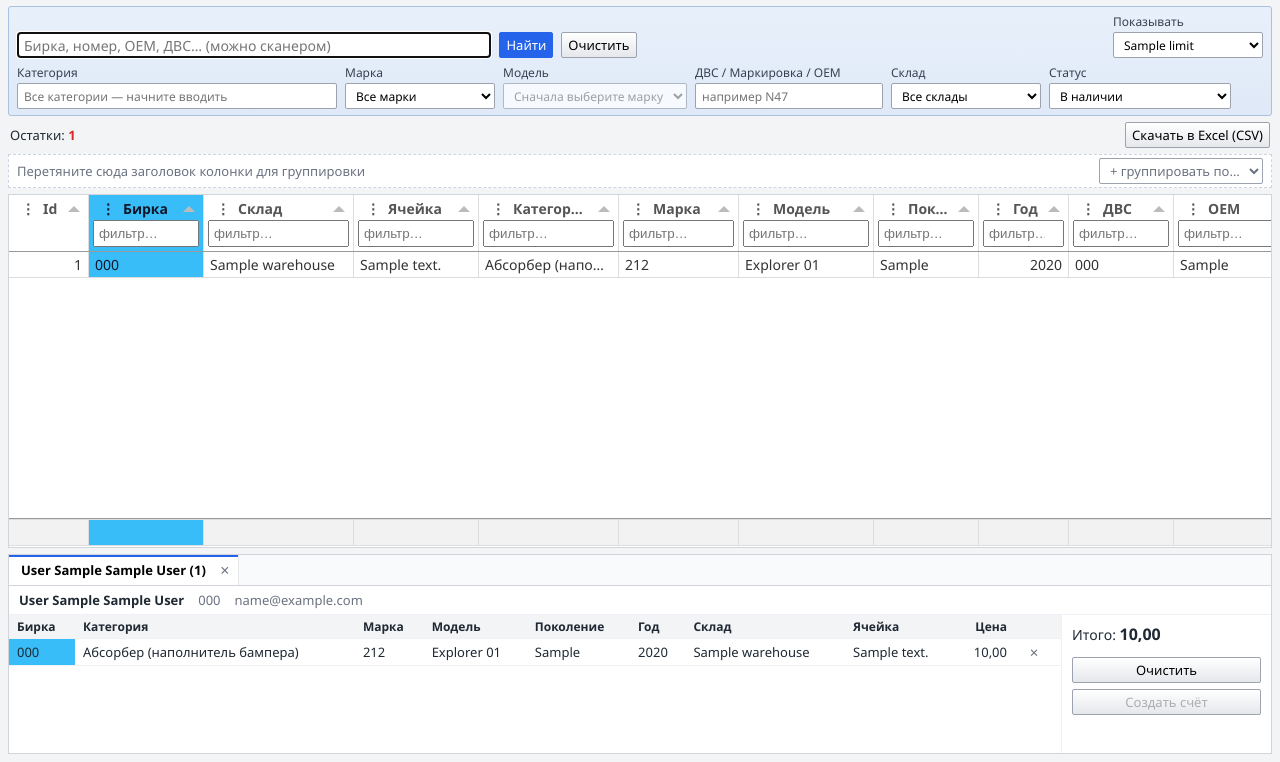
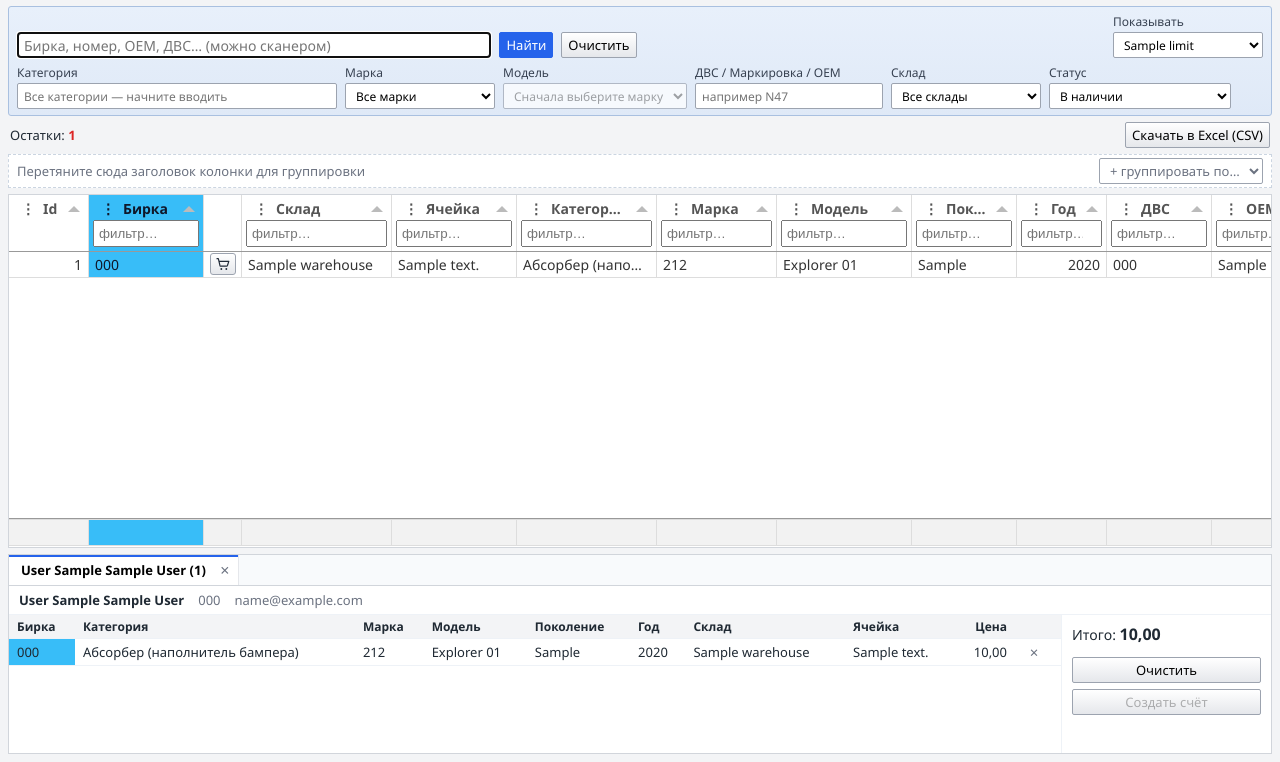
Before and after one commit to SeminZz/sklad-sc, a Django app: template templates/parts/stock.html in a window 1280 px wide. Shown: the part 38-800 px from the top of the page. Run offline with Django 5.2, Linux system fonts and the light colour scheme; a user stored in the database is signed in; data comes from the database, SQL or seed files in the repository; tables that the repository leaves empty hold one stand-in row (values such as "Sample post"); the template is opened without the code that fills it: values that come from a table or form of the project are taken from there, most other values are stand-ins (such as "Sample title", 1, 10 or a date in 2020); some libraries are stand-ins or nearby versions.

Commit message:
Черновик: кнопка «В корзину» справа от бирки на странице «Склад»
Квадратная кнопка с тележкой в каждой строке открывает окно «Поиск покупателя».
Двойной клик по строке тоже работает. Ждёт утверждения, pull request не создан.

Co-Authored-By: Claude Opus 5.5 <noreply@anthropic.com>
Claude-Session: https://claude.ai/code/session_0121rYBFc3SF3yDVv6fxmutz

```diff
--- a/static/css/app.css
+++ b/static/css/app.css
@@ -154,3 +154,10 @@ button.primary { background: var(--accent); color: #fff; border-color: var(--acc
   padding: 10px 14px; border-radius: 4px; box-shadow: 0 8px 24px rgba(0, 0, 0, .25); z-index: 1000; }
 .toast.warn { background: #92400e; }
 .toast.error { background: #b91c1c; }
+
+/* Кнопка «В корзину» в таблице остатков */
+#grid .tabulator-cell.col-cart { padding: 1px 0; }
+.cart-btn { width: 26px; height: 22px; padding: 0; display: inline-flex; align-items: center; justify-content: center;
+  border: 1px solid #9ca3af; border-radius: 3px; background: linear-gradient(#fff, #e5e7eb); color: #1f2937; cursor: pointer; }
+.cart-btn:hover { border-color: var(--accent); background: var(--accent); color: #fff; }
+.cart-btn:focus-visible { outline: 2px solid var(--accent); outline-offset: 1px; }
--- a/static/js/stock.js
+++ b/static/js/stock.js
@@ -17,9 +17,20 @@
   // ---------- Таблица ----------
   const money = {thousand: ' ', decimal: ',', symbol: '', precision: 2};
 
+  const CART_ICON = '<button type="button" class="cart-btn" title="Добавить в корзину" aria-label="Добавить в корзину">' +
+    '<svg viewBox="0 0 24 24" width="16" height="16" aria-hidden="true"><path d="M3 4h2l2.4 10.2a1.5 1.5 0 0 0 1.5 1.1h8.4' +
+    'a1.5 1.5 0 0 0 1.4-1l2-6.3H6.2" fill="none" stroke="currentColor" stroke-width="1.8" stroke-linecap="round" ' +
+    'stroke-linejoin="round"/><circle cx="9.5" cy="19.5" r="1.4" fill="currentColor"/><circle cx="17" cy="19.5" r="1.4" ' +
+    'fill="currentColor"/></svg></button>';
+
   const columns = [
     {title: 'Id', field: 'id', width: 80, hozAlign: 'right', sorter: 'number'},
     {title: 'Бирка', field: 'barcode', width: 115, cssClass: 'col-barcode', headerFilter: 'input'},
+    // Кнопка «В корзину»: открывает окно «Поиск покупателя» для этой детали
+    {title: '', field: '_cart', width: 38, minWidth: 38, headerSort: false, hozAlign: 'center',
+     resizable: false, download: false, cssClass: 'col-cart', tooltip: false,
+     formatter: () => CART_ICON,
+     cellClick: (e, cell) => { e.stopPropagation(); window.Cart.addPart(cell.getRow().getData()); }},
     {title: 'Склад', field: 'warehouse', width: 150, headerFilter: 'input'},
     {title: 'Ячейка', field: 'cell', width: 125, headerFilter: 'input'},
     {title: 'Категория', field: 'category', width: 140, headerFilter: 'input'},
@@ -38,13 +49,13 @@
      bottomCalcFormatterParams: money},
     {title: 'Создано', field: 'created', width: 95},
   ];
-  const groupable = columns.filter(c => !['id', 'barcode', 'price', 'min_price'].includes(c.field));
+  const groupable = columns.filter(c => !['id', 'barcode', '_cart', 'price', 'min_price'].includes(c.field));
 
   const table = new Tabulator('#grid', {
     height: '100%',
     layout: 'fitData',
     index: 'id',
-    columns: columns.map(c => ({...c, headerMenu: columnMenu})),
+    columns: columns.map(c => (c.field === '_cart' ? c : {...c, headerMenu: columnMenu})),
     columnDefaults: {headerFilterPlaceholder: 'фильтр…', tooltip: true},
     selectableRows: true,
     rowContextMenu: [
```
